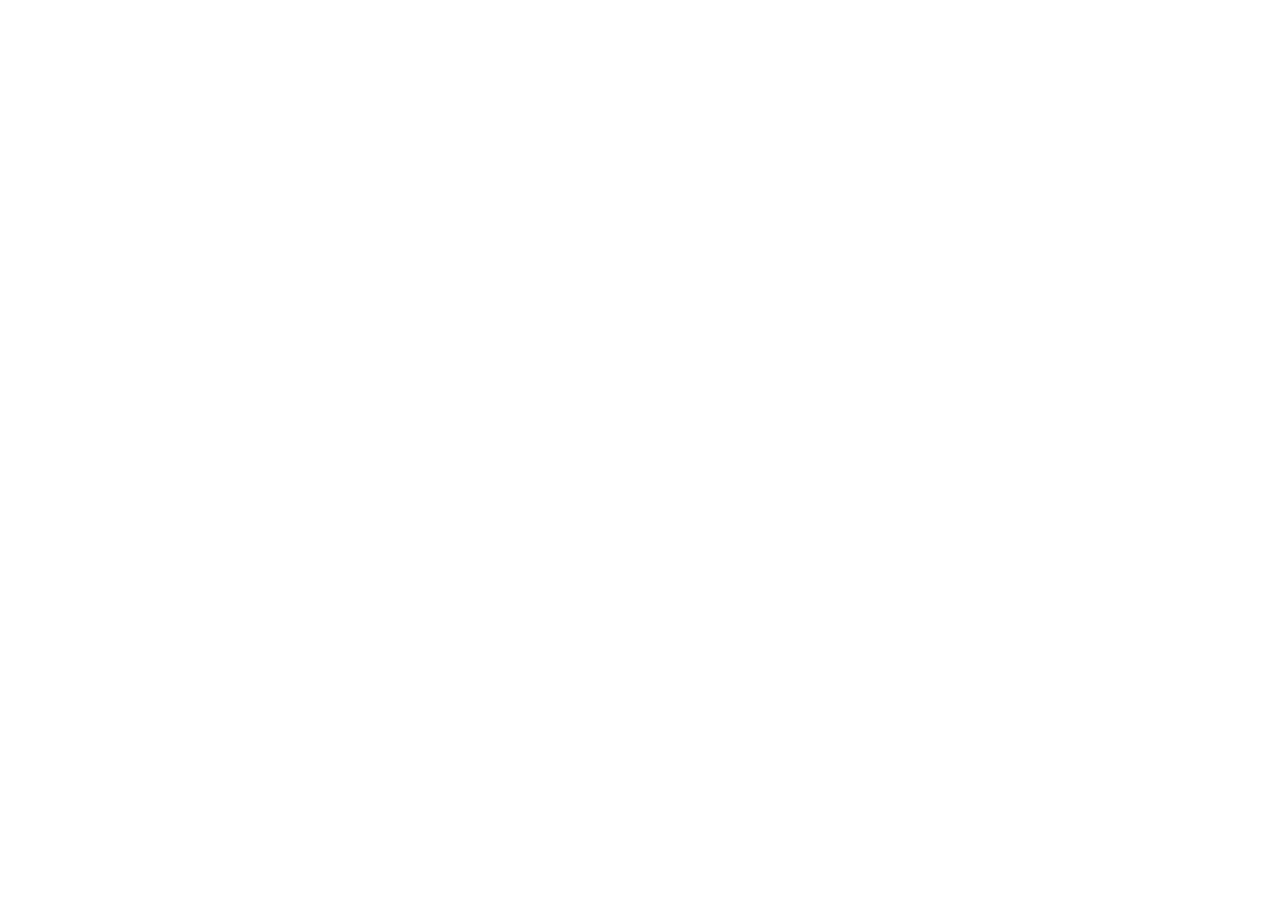
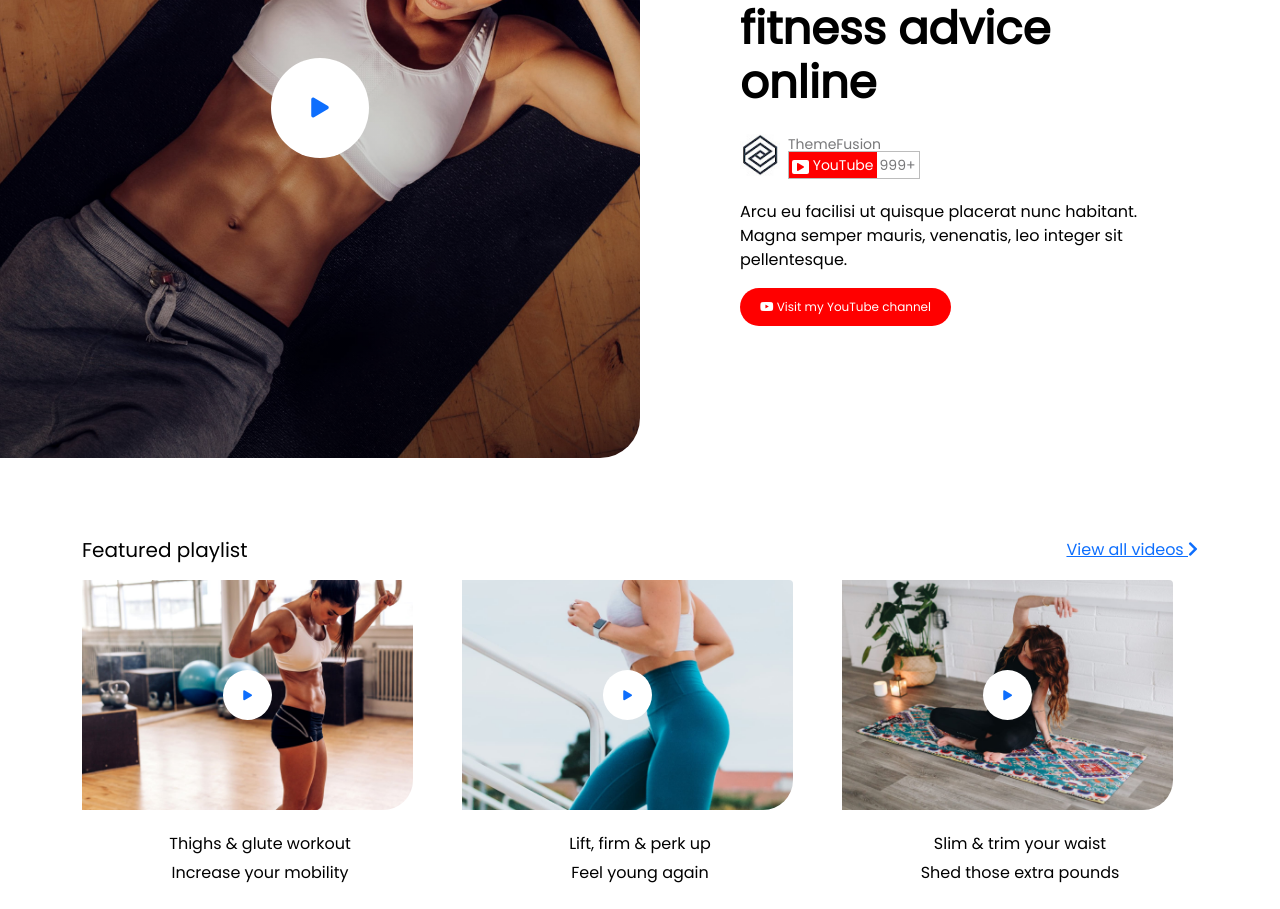
Before and after one commit to MattiaGiaco/proj-html-vuejs, a Vue app: page / in a window 1280 px wide. Shown: the part 1700-2609 px from the top of the page. Before the commit the page ends 1350 px from the top, so only its background shows below. Built offline with nearby package versions, Linux system fonts and the light colour scheme.

Commit message:
YouTube section structure done

```diff
--- a/src/components/Junbotron.vue
+++ b/src/components/Junbotron.vue
@@ -3,9 +3,9 @@
     <div class="junbo_info container">
       <p>Certified fitness professional</p>
       <h2>Take control of your health</h2>
-      <div class="line"></div>
+      <div class="mg_line"></div>
       <p>Curabitur non nulla sit amet nisl tempus convallis quis ac lectus dolor sit amet</p>
-      <div class="buttons">
+      <div>
         <button class="mg_btn">Visit my YouTube channel</button>
         <button class="mg_btn">Buy Avada today</button>
       </div>
--- a/src/components/Main.vue
+++ b/src/components/Main.vue
@@ -2,6 +2,7 @@
   <main>
    <Junbotron />
    <SectionInfo />
+   <SectionYT />
   </main>
 </template>
 
@@ -9,12 +10,14 @@
 
 import Junbotron from './Junbotron.vue'
 import SectionInfo from './SectionInfo.vue'
+import SectionYT from './SectionYT.vue'
 
 export default {
   name: 'Main',
   components: {
     Junbotron,
-    SectionInfo
+    SectionInfo,
+    SectionYT
   }
 }
 </script>
--- a/src/components/SectionInfo.vue
+++ b/src/components/SectionInfo.vue
@@ -24,11 +24,13 @@
           </div>
         </div>
       </div>
-      <div class="quote">
+      <div class="mg_quote">
         <p class="text-center">"How you respond to the challenge in the second half will determine what you become after the game, whether you are a winner or a loser."</p>
-        <div class="line"></div>
-        <div class="author">
-
+        <div class="mg_line"></div>
+        <div class="mg_author text-center">
+          <img src="../assets/img/avatar-1-2x.jpg" alt="Brad Johnson" class="mx-3">
+          <span>Brad Johnson</span>
+          <span class="mx-3" style="color:#bcbcbc">Las Vegas</span>
         </div>
       </div>
     </div>
@@ -44,7 +46,8 @@
 
 <style lang="scss" scoped>
 section{
-  height: 700px;
+  height: 100%;
+  padding-bottom: 150px;
   background-image: linear-gradient(150deg, #0219eb 0%,#d5000b 100%);
   .mg_fusion{
     position: absolute;
@@ -81,13 +84,20 @@
       }
     }
   }
-  .quote{
+  .mg_quote{
     width: 60%;
     margin: 0 auto;
     padding-top: 450px;
     p{
       font-size: 32px;
     }
+    .mg_author{
+      img{
+        width: 50px;
+        border-radius: 50%;
+
+      }
+    }
   }
 }
 
--- /dev/null
+++ b/src/components/SectionYT.vue
@@ -0,0 +1,159 @@
+<template>
+  <section>
+    <div class="mg_container d-flex">
+      <div class="mg_video_img d-flex justify-content-center align-items-center">
+        <a href="#"><i class="fas fa-play"></i></a>
+      </div>
+
+      <div class="yt_info">
+        <p>Tune up your workouts</p>
+        <h3>The best health & fitness advice online</h3>
+
+        <div class="mg_yt_channel my-4 d-flex">
+          <img src="../assets/img/unnamed.jpg" alt="Yt logo" width="40px">
+          <div class="mx-2">
+            <span style="color:#78787a;">ThemeFusion</span>
+            <div class="mg_yt">
+              <span><i class="fas fa-play"></i> YouTube</span>
+              <span style="color:#78787a;">999+</span>
+            </div>
+          </div>
+        </div>
+
+        <p>Arcu eu facilisi ut quisque placerat nunc habitant. Magna semper mauris, venenatis, leo integer sit pellentesque.</p>
+        <button class="mg_btn" style="background-color:#ff0000;"><i class="fab fa-youtube"></i> Visit my YouTube channel</button>
+      </div>
+    </div>
+
+    <div class="mg_playlist container">
+      <div class="mg-title d-flex justify-content-between">
+        <h5>Featured playlist</h5>
+        <a href="#">View all videos <i class="fas fa-chevron-right"></i></a>
+      </div>
+
+      <div class="mg_pl_video">
+        <div class="row">
+          <div class="col-4">
+            <div class="mg_box mg_bg1 d-flex justify-content-center align-items-center">
+              <a href="#"><i class="fas fa-play"></i></a>
+            </div>
+            <div class="text-center my-4">
+              <h6>Thighs & glute workout</h6>
+              <span>Increase your mobility</span>
+            </div>
+          </div>
+          <div class="col-4">
+            <div class="mg_box mg_bg2 d-flex justify-content-center align-items-center">
+              <a href="#"><i class="fas fa-play"></i></a>
+            </div>
+            <div class="text-center my-4">
+              <h6>Lift, firm & perk up</h6>
+              <span>Feel young again</span>
+            </div>
+          </div>
+          <div class="col-4">
+            <div class="mg_box mg_bg3 d-flex justify-content-center align-items-center">
+              <a href="#"><i class="fas fa-play"></i></a>
+            </div>
+            <div class="text-center my-4">
+              <h6>Slim & trim your waist</h6>
+              <span>Shed those extra pounds</span>
+            </div>
+          </div>
+        </div>
+      </div>
+    </div>
+  </section>
+</template>
+
+<script>
+export default {
+  name: 'SectionYT'
+}
+</script>
+
+<style lang="scss" scoped>
+  section{
+    min-height: 1000px;
+    color: black;
+    .mg_container{
+      margin-bottom: 80px;
+      .mg_video_img{
+        width: 50%;
+        height: 700px;
+        background-image: linear-gradient(rgba(0, 0, 0, 0) 0%, rgba(0, 0, 0, 0.3) 100%), url(../assets/img/service15-2x.jpg);
+        background-position: center center;
+        background-repeat: no-repeat;
+        background-size: cover;
+        border-radius: 0px 4px 40px 0px;
+        margin-top: -50px;
+        .fa-play{
+          font-size: 20px;
+          padding: 40px;
+          border-radius: 50%;
+          background-color: white;
+        }
+      }
+      .yt_info{
+        width: 50%;
+        padding: 100px;
+        h3{
+          font-size: 45px;
+          font-weight: 700;
+        }
+        .mg_yt_channel{
+          font-size: 14px;
+          .mg_yt{
+
+            span:first-child{
+              padding: 3px;
+              background-color: #ff0000;
+              border: 1px solid #bcbcbc;
+              color: white;
+              border-right: none;
+              .fa-play{
+                font-size: 8px;
+                color: #ff0000;
+                background-color: white;
+                padding: 3px 5px;
+                border-radius: 2px;
+              }
+            }
+            span:last-child{
+              padding: 3px;
+              border: 1px solid #bcbcbc;
+              border-left: none;
+            }
+          }
+        }
+      }
+    }
+    .mg_pl_video{
+        .mg_box{
+          width: 93%;
+          height: 230px;
+          margin: 10px 0px;
+          border-radius: 0px 4px 30px 0px;
+          background-color: firebrick;
+          .fa-play{
+            font-size: 10px;
+            padding: 20px;
+            border-radius: 50%;
+            background-color: white;
+          }
+        }
+        .mg_bg1{
+          background-image: url(../assets/img/video2-2x.jpg);
+          background-size: cover;
+        }
+        .mg_bg2{
+          background-image: url(../assets/img/video7-2x.jpg);
+          background-size: cover;
+        }
+        .mg_bg3{
+          background-image: url(../assets/img/video9-2x.jpg);
+          background-size: cover;
+        }
+      }
+  }
+</style>
```
